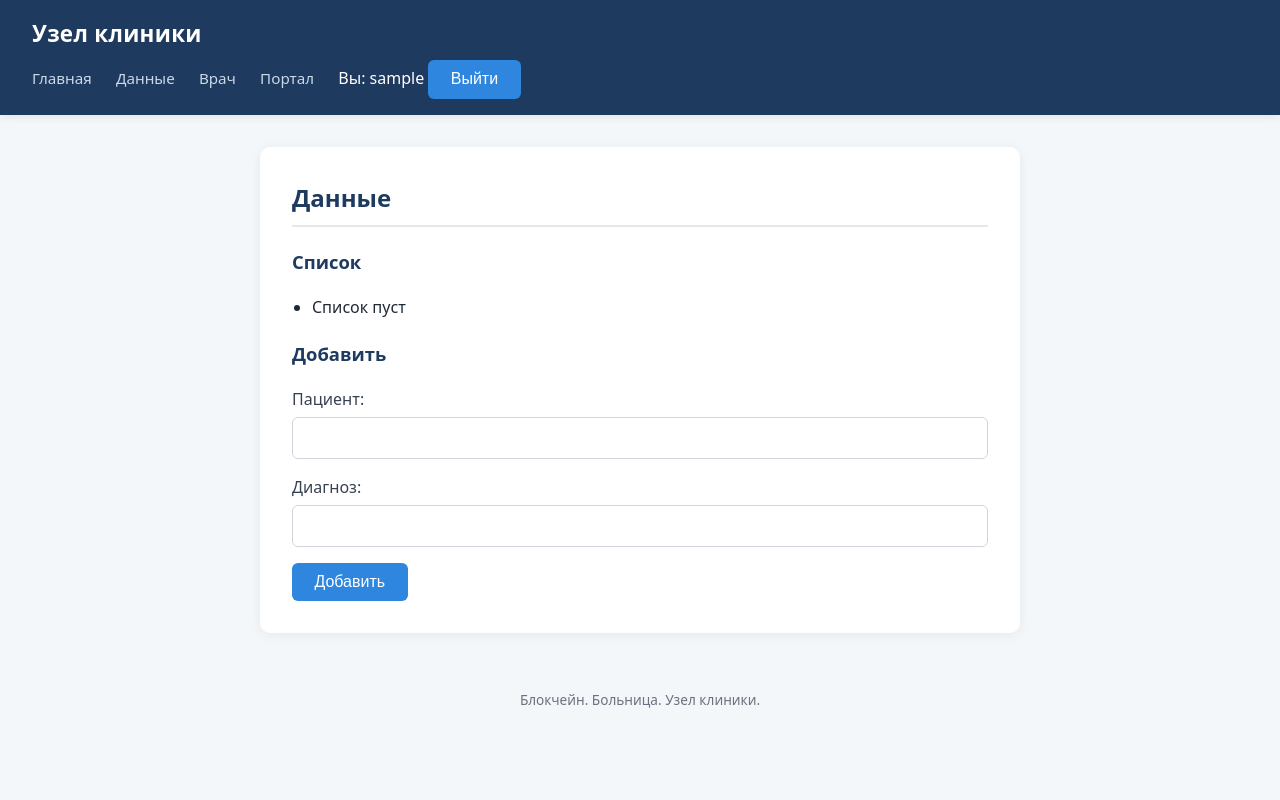
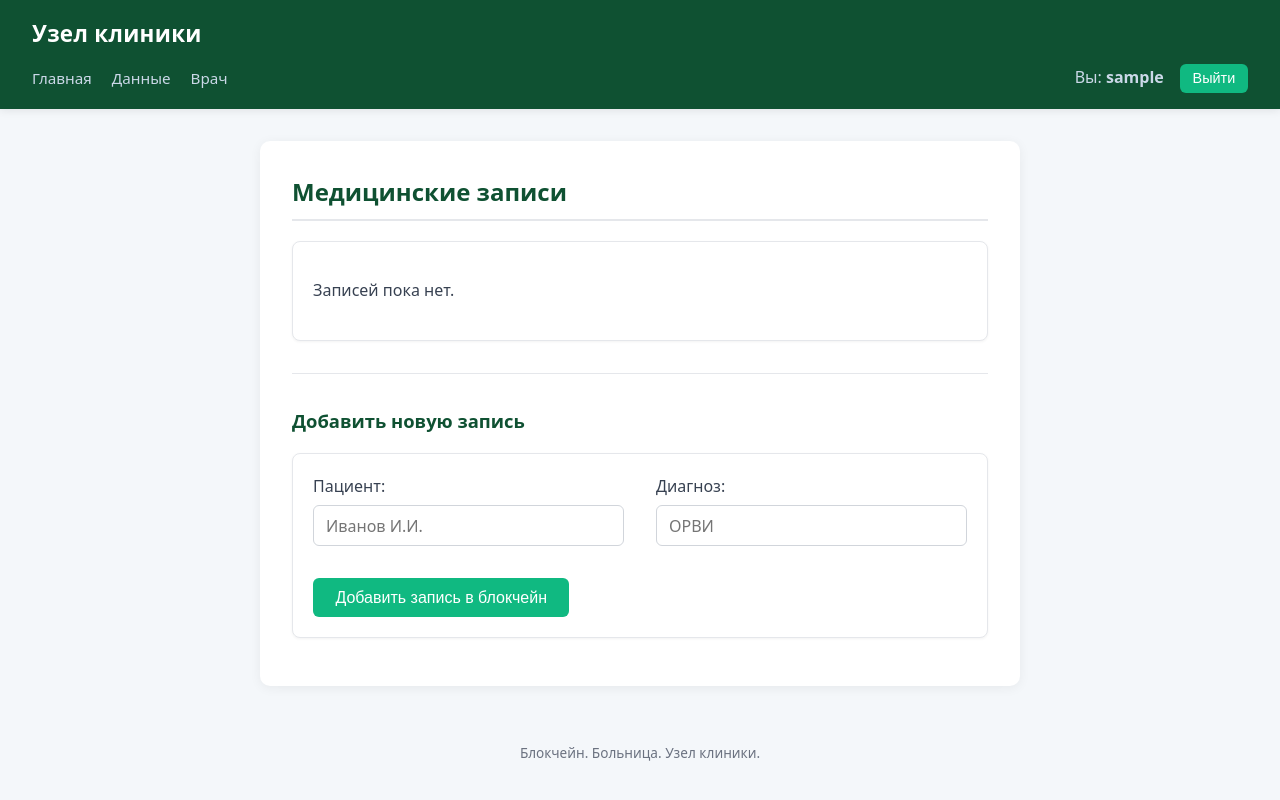
Before and after one commit to LastChanse/blockchain, a Django app: page /clinic/data/ in a window 1280 px wide. Run offline with Django 5.2, Linux system fonts and the light colour scheme; the visitor is signed in with stand-in values (Sample User, id 1); data that the repository does not hold is empty.

Commit message:
feat: Update Frontend 2.0, role-based UI and fix data logic

```diff
--- a/clinic/templates/clinic/base.html
+++ b/clinic/templates/clinic/base.html
@@ -6,23 +6,36 @@
     <title>{% block title %}Узел клиники{% endblock %}</title>
     <link rel="stylesheet" href="{% static 'css/style.css' %}">
 </head>
-<body>
-    <header>
+<body class="theme-clinic" data-authenticated="{% if user.is_authenticated %}true{% else %}false{% endif %}">
+    <header class="clinic-header">
         <h1>Узел клиники</h1>
         <nav>
+            <div class="nav-links">
 				<a href="{% url 'clinic-index' %}">Главная</a>
-            <a href="{% url 'clinic-data' %}">Данные</a>
-            <a href="{% url 'clinic-doctor-list' %}">Врач</a>
+				<a href="{% url 'clinic-data' %}" id="link-clinic-data">Данные</a>
+
+				<!-- Кнопка "Врач" видна только тем, у кого есть профиль врача (чтобы не было 403) -->
+				{% if user.doctor_profile or user.is_superuser %}
+					<a href="{% url 'clinic-doctor-list' %}" id="link-clinic-doctor">Врач</a>
+				{% endif %}
+
+				<!-- Кнопка "Портал" видна только пациентам (у кого нет профиля врача) -->
+				{% if not user.doctor_profile and not user.is_superuser %}
 					<a href="{% url 'portal-index' %}">Портал</a>
+				{% endif %}
+			</div>
+
+            <div class="user-info">
                 {% if user.is_authenticated %}
-                <span>Вы: {{ user.username }}</span>
-                <form method="post" action="{% url 'logout' %}" style="display:inline">
+                    <span style="color: #cbd8e8;">Вы: <strong>{{ user.username }}</strong></span>
+                    <form method="post" action="{% url 'logout' %}" style="margin:0;">
                         {% csrf_token %}
                         <button type="submit">Выйти</button>
                     </form>
                 {% else %}
                     <a href="{% url 'login' %}">Вход</a>
                 {% endif %}
+            </div>
         </nav>
     </header>
 
@@ -31,8 +44,6 @@
     </main>
 
     <footer>Блокчейн. Больница. Узел клиники.</footer>
-
-    <script src="{% static 'js/api.js' %}"></script>
-    {% block scripts %}{% endblock %}
+	<script src="{% static 'js/auth-alert.js' %}"></script>
 </body>
 </html>
--- a/clinic/templates/clinic/data.html
+++ b/clinic/templates/clinic/data.html
@@ -3,30 +3,73 @@
 {% block title %}Данные — Узел клиники{% endblock %}
 
 {% block content %}
-<h2>Данные</h2>
+<h2>Медицинские записи</h2>
+{% if error %}
+    <div class="card" style="background: #fee2e2; border-color: #f87171; color: #991b1b; margin-bottom: 1rem;">
+        <strong>Внимание:</strong> {{ error }}
+    </div>
+{% endif %}
 
-<h3>Список</h3>
-<ul>
+{% if records %}
+<table class="table">
+    <thead>
+        <tr>
+            <th>Индекс</th>
+            <th>Пациент</th>
+            <th>Диагноз</th>
+            <th>Хеш</th>
+            <th>Статус хеша</th>
+            <th>Связь с пред.</th>
+        </tr>
+    </thead>
+    <tbody>
         {% for r in records %}
-        <li><small>{{ r.patient_name }} — {{ r.diagnosis }}</small></li>
-    {% empty %}
-        <li>Список пуст</li>
+        <tr>
+            <td>#{{ r.index }}</td>
+            <td><strong>{{ r.patient_name }}</strong></td>
+            <td>{{ r.diagnosis }}</td>
+            <td><span class="hash-text" title="{{ r.hash_full }}">{{ r.hash_short }}</span></td>
+            <td>
+                {% if r.match == "OK" %}
+                    <span class="badge badge-ok">OK</span>
+                {% else %}
+                    <span class="badge badge-broken">BROKEN</span>
+                {% endif %}
+            </td>
+            <td>
+                {% if r.prev_link == "OK" %}
+                    <span class="badge badge-ok">OK</span>
+                {% elif r.prev_link == "-" %}
+                    <span class="badge" style="background:#e5e7eb; color:#374151;">Генезис</span>
+                {% else %}
+                    <span class="badge badge-broken">BROKEN</span>
+                {% endif %}
+            </td>
+        </tr>
         {% endfor %}
-</ul>
+    </tbody>
+</table>
+{% else %}
+<div class="card"><p>Записей пока нет.</p></div>
+{% endif %}
 
-<h3>Добавить</h3>
-<form method="post">
+<hr style="margin: 2rem 0; border: 0; border-top: 1px solid #e5e7eb;">
+
+<h3>Добавить новую запись</h3>
+<form method="post" class="card">
     {% csrf_token %}
-    <p>
+    <div class="grid-2">
+        <div>
             <label>Пациент:
-            <input type="text" name="patient_name" required>
+                <input type="text" name="patient_name" required placeholder="Иванов И.И.">
             </label>
-    </p>
-    <p>
+        </div>
+        <div>
             <label>Диагноз:
-            <input type="text" name="diagnosis" required>
+                <input type="text" name="diagnosis" required placeholder="ОРВИ">
             </label>
-    </p>
-    <button type="submit">Добавить</button>
+        </div>
+    </div>
+    <button type="submit" style="margin-top: 1rem;">Добавить запись в блокчейн</button>
 </form>
 {% endblock %}
--- a/clinic/templates/clinic/index.html
+++ b/clinic/templates/clinic/index.html
@@ -1,6 +1,6 @@
 {% extends "clinic/base.html" %}
 
-{% block title %}Узел {{ node_id }}{% endblock %}
+{% block title %}Главная — Узел клиники{% endblock %}
 
 {% block content %}
 <h2>Узел клиники</h2>
--- a/clinic/views.py
+++ b/clinic/views.py
@@ -2,6 +2,7 @@ from django.conf import settings
 from django.contrib.auth.decorators import login_required
 from django.core.exceptions import PermissionDenied
 from django.shortcuts import redirect, render
+from django.contrib.auth.models import User
 
 from . import services
 
@@ -21,15 +22,29 @@ def index(request):
 @login_required
 def data(request):
     if request.method == "POST":
-        services.add_block(request.user, "medical_record", {
-            "patient_name": request.POST.get("patient_name"),
+        # Ищем пациента по имени, которое ввел врач
+        patient_name = request.POST.get("patient_name")
+        try:
+            # Ищем пользователя в базе по имени
+            target_patient = User.objects.get(username=patient_name)
+        except User.DoesNotExist:
+            # Если такого пациента нет, можно вывести ошибку (пока просто игнорируем или создадим)
+            # В идеале тут нужно вернуть форму с ошибкой
+            return render(request, "clinic/data.html", {
+                "records": services.build_records_view(None),
+                "error": f"Пациент с именем {patient_name} не найден"
+            })
+
+        # Добавляем блок для найденного пациента
+        services.add_block(target_patient, "medical_record", {
+            "patient_name": patient_name,
             "diagnosis": request.POST.get("diagnosis"),
         })
         return redirect(request.path)
+
     return render(request, "clinic/data.html", {
-        "records": services.build_records_view(request.user),
+        "records": services.build_records_view(None),
     })
-
 
 @login_required
 def doctor_list(request):
--- a/config/settings.py
+++ b/config/settings.py
@@ -151,5 +151,5 @@ STATIC_URL = 'static/'
 STATICFILES_DIRS = [BASE_DIR / "static"]
 
 LOGIN_URL = '/accounts/login/'
-LOGIN_REDIRECT_URL = '/portal/'
+LOGIN_REDIRECT_URL = '/accounts/redirect/'
 LOGOUT_REDIRECT_URL = '/accounts/login/'
--- a/config/urls.py
+++ b/config/urls.py
@@ -16,10 +16,30 @@ Including another URLconf
 """
 from django.contrib import admin
 from django.urls import path, include
+from django.contrib.auth import views as auth_views
+from django.shortcuts import redirect
+
+# Умная функция перенаправления после входа
+def smart_login_redirect(request):
+    if request.user.is_authenticated:
+        # Если есть профиль врача или это админ -> идем в клинику
+        if hasattr(request.user, 'doctor_profile') or request.user.is_superuser:
+            return redirect('clinic-index')
+        # Иначе -> идем в портал
+        else:
+            return redirect('portal-index')
+    return redirect('login')
 
 urlpatterns = [
     path("admin/", admin.site.urls),
-    path("accounts/", include("django.contrib.auth.urls")),
+
+    # Стандартные страницы входа/выхода
+    path("accounts/login/", auth_views.LoginView.as_view(template_name="registration/login.html"), name="login"),
+    path("accounts/logout/", auth_views.LogoutView.as_view(), name="logout"),
+
+    # Наш умный редирект (сюда будет кидать после входа)
+    path("accounts/redirect/", smart_login_redirect, name="smart-redirect"),
+
     path("portal/", include("portal.urls")),
     path("clinic/", include("clinic.urls")),
 ]
--- a/portal/templates/portal/apply.html
+++ b/portal/templates/portal/apply.html
@@ -9,7 +9,7 @@
         <input type="text" name="clinic_id" required>
     </label>
     <label>Комментарий:
-        <textarea name="comment"></textarea>
+        <textarea name="comment" rows="4" style="resize: vertical; min-width: 100%; max-width: 100%;"></textarea>
     </label>
     <button type="submit">Отправить</button>
 </form>
--- a/portal/templates/registration/login.html
+++ b/portal/templates/registration/login.html
@@ -9,7 +9,6 @@
 {% endif %}
 <form method="post" action="{% url 'login' %}">
     {% csrf_token %}
-    <input type="hidden" name="next" value="{{ next }}">
     <p>
         <label>Логин:
             <input type="text" name="username" required autofocus>
--- a/static/css/style.css
+++ b/static/css/style.css
@@ -1,7 +1,5 @@
 /* === Базовое === */
-* {
-    box-sizing: border-box;
-}
+* { box-sizing: border-box; }
 
 body {
     font-family: system-ui, -apple-system, "Segoe UI", sans-serif;
@@ -12,32 +10,76 @@ body {
     line-height: 1.6;
 }
 
-/* === Шапка === */
+/* === Базовые настройки шапки (общие) === */
 header {
-    background: #1e3a5f;
     color: #ffffff;
     padding: 1rem 2rem;
     box-shadow: 0 2px 8px rgba(0, 0, 0, 0.08);
+
+    display: flex;
+    flex-direction: column;
+    gap: 0.75rem;
+}
+
+/* === Стиль для Портала пациента (синий) === */
+.portal-header {
+    background: #1e3a5f; /* Тот самый темно-синий */
+}
+
+/* === Стиль для Узла клиники (темно-зеленый / бирюзовый) === */
+.clinic-header {
+    background: #0f5132; /* Глубокий зеленый цвет (медицина/здоровье) */
 }
 
 header h1 {
-    margin: 0 0 0.5rem 0;
+    margin: 0;
     font-size: 1.4rem;
     font-weight: 600;
     letter-spacing: 0.3px;
 }
 
+/* Меню (в одну строку) */
+nav {
+    display: flex;
+    align-items: center;
+    justify-content: space-between; /* Ссылки влево, Вход/Выйти вправо */
+    flex-wrap: wrap; /* Если экран слишком узкий - перенесется */
+}
+
+.nav-links {
+    display: flex;
+    gap: 1.25rem;
+}
+
 nav a {
     color: #cbd8e8;
-    margin-right: 1.25rem;
     text-decoration: none;
     font-size: 0.95rem;
     transition: color 0.2s;
 }
 
-nav a:hover {
-    color: #ffffff;
+nav a:hover { color: #ffffff; }
+
+/* Блок пользователя (Вход / Выйти) */
+.user-info {
+    display: flex;
+    align-items: center;
+    gap: 1rem;
 }
+
+/* Кнопка Выйти */
+.user-info button {
+    background: #ef4444;
+    padding: 0.4rem 0.8rem;
+    font-size: 0.9rem;
+    border-radius: 6px;
+    color: white;
+    border: none;
+    cursor: pointer;
+    transition: background 0.2s;
+    font-weight: 500;
+}
+.user-info button:hover { background: #dc2626; }
 
 /* === Основной контент === */
 main {
@@ -50,29 +92,25 @@ main {
 }
 
 h2 {
-    color: #1e3a5f;
     margin-top: 0;
     font-size: 1.5rem;
     border-bottom: 2px solid #e5e7eb;
     padding-bottom: 0.5rem;
 }
-
-h3 {
-    color: #1e3a5f;
-    font-size: 1.15rem;
+.theme-portal h2 {
+    color: #1e3a5f; /* Синий в портале */
+}
+.theme-clinic h2 {
+    color: #0f5132; /* Зеленый в клинике */
 }
 
-p {
-    color: #374151;
-}
+h3 { font-size: 1.15rem; }
+.theme-portal h3 { color: #1e3a5f; }
+.theme-clinic h3 { color: #0f5132; }
 
-ul {
-    padding-left: 1.25rem;
-}
-
-li {
-    margin-bottom: 0.4rem;
-}
+p { color: #374151; }
+ul { padding-left: 1.25rem; }
+li { margin-bottom: 0.4rem; }
 
 /* === Формы === */
 form label {
@@ -82,8 +120,7 @@ form label {
     color: #374151;
 }
 
-form input,
-form textarea {
+form input, form textarea {
     display: block;
     width: 100%;
     padding: 0.55rem 0.75rem;
@@ -97,15 +134,28 @@ form textarea {
     color: #1f2937;
 }
 
+/* === Фокус на полях ввода === */
 form input:focus,
 form textarea:focus {
     outline: none;
+}
+
+/* Подсветка в Портале (синяя) */
+.theme-portal form input:focus,
+.theme-portal form textarea:focus {
     border-color: #2e86de;
     box-shadow: 0 0 0 3px rgba(46, 134, 222, 0.15);
 }
 
+/* Подсветка в Клинике (зеленая) */
+.theme-clinic form input:focus,
+.theme-clinic form textarea:focus {
+    border-color: #10b981;
+    box-shadow: 0 0 0 3px rgba(16, 185, 129, 0.15);
+}
+
+/* === Кнопки === */
 form button {
-    background: #2e86de;
     color: #ffffff;
     border: none;
     padding: 0.65rem 1.4rem;
@@ -116,46 +166,27 @@ form button {
     transition: background 0.2s;
 }
 
-form button:hover {
+/* Кнопки в Портале (синие) */
+.theme-portal form button {
+    background: #2e86de;
+}
+.theme-portal form button:hover {
     background: #1e6fc4;
 }
 
-form button:active {
-    background: #1a5da8;
+/* Кнопки в Клинике (зеленые) */
+.theme-clinic form button {
+    background: #10b981; /* Изумрудный зеленый */
+}
+.theme-clinic form button:hover {
+    background: #059669; /* Темнее при наведении */
 }
 
-/* === Результаты / статусы === */
-#result,
-#status {
-    margin-top: 1rem;
-    padding: 0.75rem 1rem;
-    border-radius: 6px;
-    background: #eef4fb;
-    color: #1e3a5f;
-    white-space: pre-wrap;
-    font-size: 0.95rem;
-    border-left: 4px solid #2e86de;
-}
-
-/* === DL (список определения) === */
-dl {
-    margin: 1rem 0;
-}
-
-dt {
-    font-weight: 600;
-    color: #6b7280;
-    font-size: 0.9rem;
-    text-transform: uppercase;
-    letter-spacing: 0.5px;
-    margin-top: 0.75rem;
-}
-
-dd {
-    margin: 0.15rem 0 0 0;
-    font-size: 1.1rem;
-    color: #1e3a5f;
-    font-weight: 500;
+textarea {
+    resize: vertical;
+    min-height: 80px;
+    min-width: 100%;
+    max-width: 100%;
 }
 
 /* === Футер === */
@@ -167,14 +198,42 @@ footer {
     margin-top: 2rem;
 }
 
-/* === Адаптив === */
-@media (max-width: 600px) {
-    header {
-        padding: 1rem;
-    }
+/* === Блокчейн компоненты === */
+.card {
+    background: #fff;
+    border: 1px solid #e5e7eb;
+    border-radius: 8px;
+    padding: 1.25rem;
+    margin-bottom: 1rem;
+    box-shadow: 0 1px 3px rgba(0,0,0,0.05);
+}
 
-    main {
-        margin: 1rem;
-        padding: 1.25rem;
-    }
+.badge {
+    display: inline-block;
+    padding: 0.25em 0.6em;
+    font-size: 0.75em;
+    font-weight: 700;
+    border-radius: 0.25rem;
 }
+.badge-ok { background: #d1fae5; color: #065f46; }
+.badge-broken { background: #fee2e2; color: #991b1b; }
+
+.hash-text {
+    font-family: monospace;
+    font-size: 0.85em;
+    color: #6b7280;
+    background: #f3f4f6;
+    padding: 0.1rem 0.3rem;
+    border-radius: 4px;
+}
+
+.table { width: 100%; border-collapse: collapse; margin-top: 1rem; }
+.table th, .table td { padding: 0.75rem; text-align: left; border-bottom: 1px solid #e5e7eb; }
+.table th { background: #f9fafb; font-weight: 600; color: #374151; }
+.table tr:hover { background: #f9fafb; }
+
+.grid-2 { display: grid; grid-template-columns: 1fr 1fr; gap: 2rem; }
+
+@media (max-width: 768px) {
+    .grid-2 { grid-template-columns: 1fr; }
+}
--- /dev/null
+++ b/static/js/auth-alert.js
@@ -0,0 +1,23 @@
+document.addEventListener("DOMContentLoaded", function() {
+    // Мы передадим статус из Django напрямую в HTML через data-атрибут
+    const bodyElement = document.body;
+    const isAuthenticated = bodyElement.getAttribute('data-authenticated') === 'true';
+
+    if (!isAuthenticated) {
+        const linksToProtect = [
+            document.getElementById('link-clinic-data'),
+            document.getElementById('link-clinic-doctor'),
+            document.getElementById('link-portal-data')
+        ];
+
+        linksToProtect.forEach(function(link) {
+            if (link) {
+                link.addEventListener('click', function(event) {
+                    event.preventDefault(); // Отменяем переход
+                    alert("Для доступа к этой странице необходимо войти в систему!");
+                    window.location.href = "/accounts/login/"; // Перекидываем на вход
+                });
+            }
+        });
+    }
+});
```
Also changed, not shown: clinic/services.py (+15 -7 lines), portal/templates/portal/base.html (+17 -9 lines), portal/templates/portal/data.html (+32 -31 lines), portal/views.py (+7 -2 lines), static/js/api.js (+10 -18 lines), static/js/crypto.js (+18 -10 lines). Lines whose indentation alone changed are shown as unchanged.
